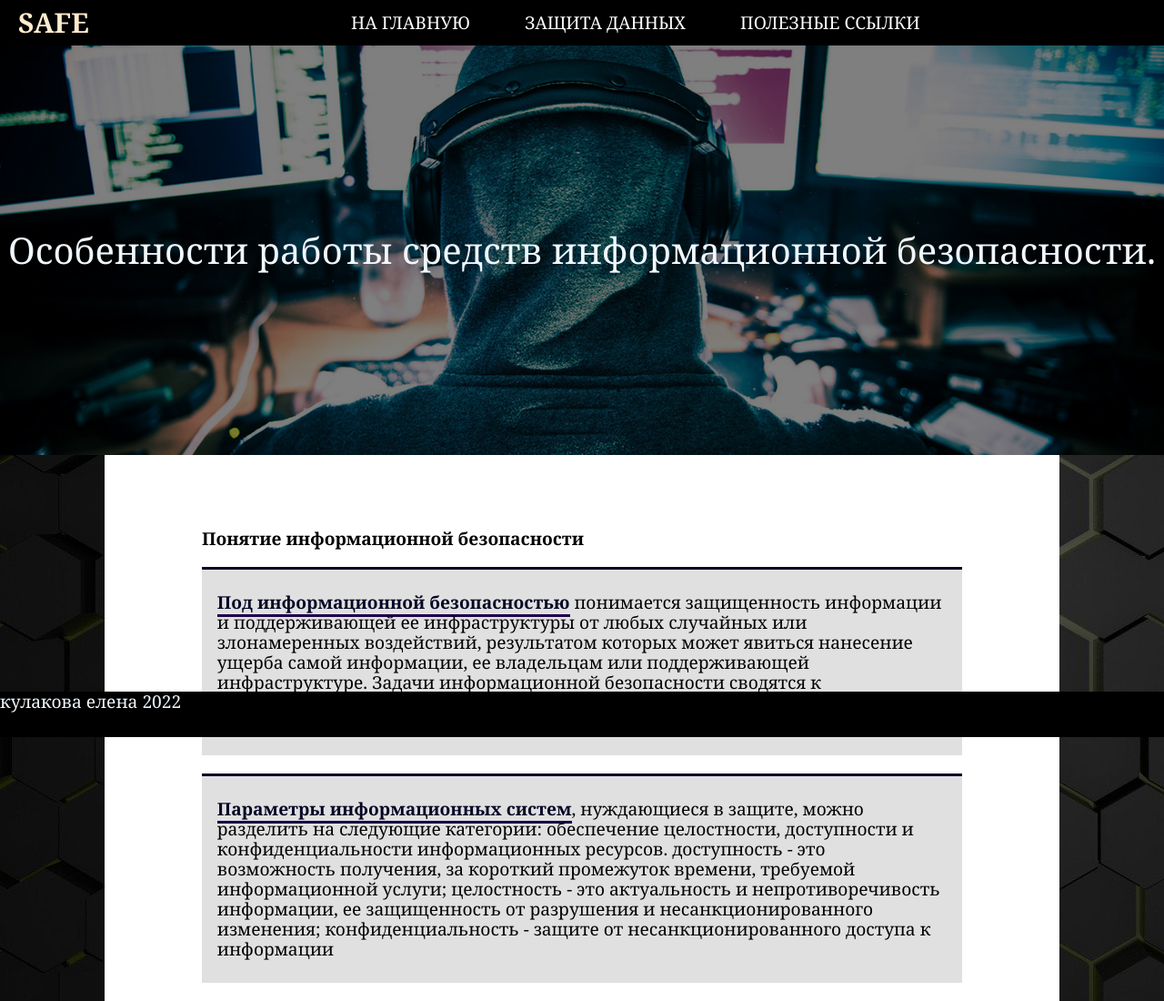
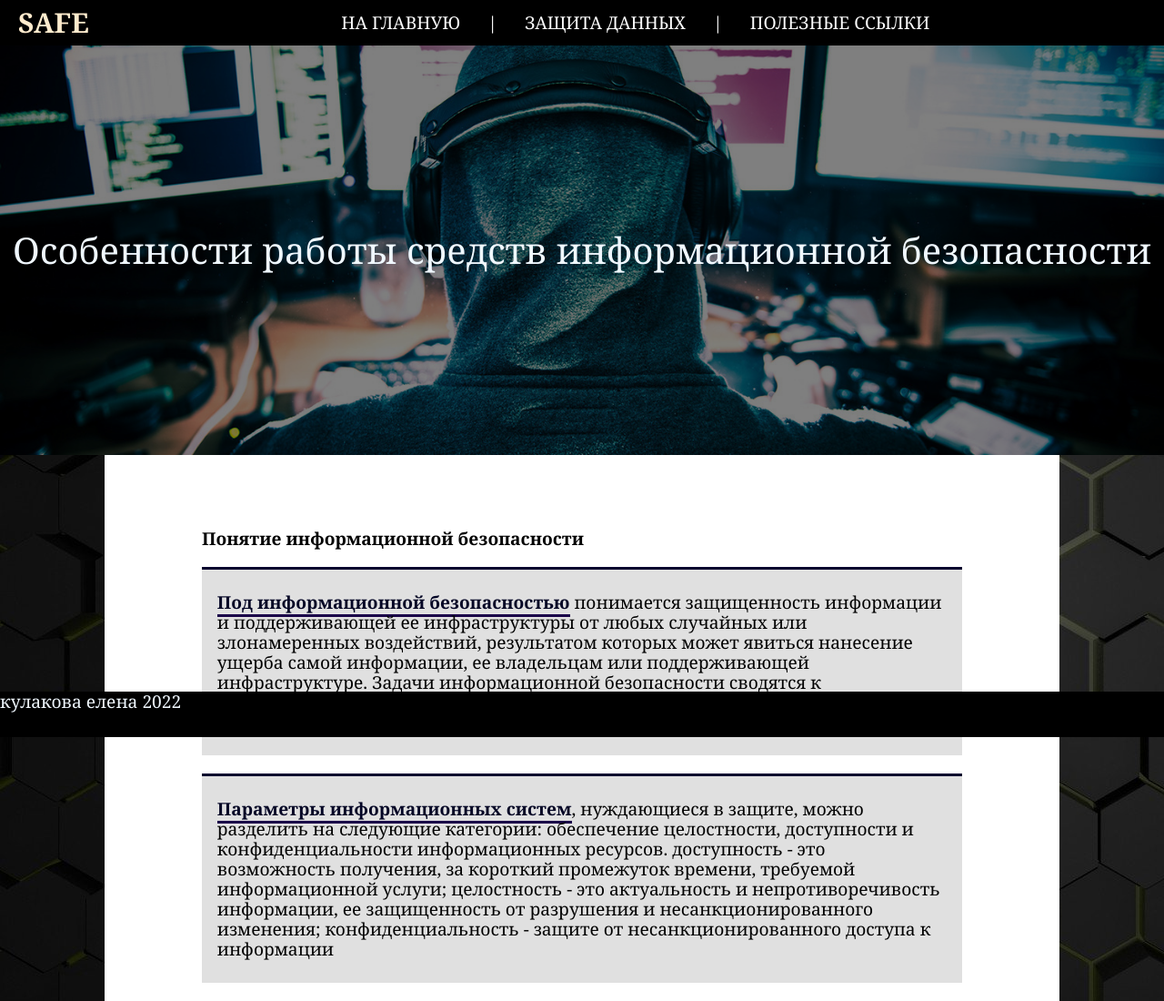
Before and after one commit to Helen129100/safe, a plain HTML site: page index.html in a window 1280 px wide. Shown: the top 1100 px of the page at 91% size. Drawn offline with Linux system fonts and the light colour scheme.

Commit message:
Update index.html

```diff
--- a/index.html
+++ b/index.html
@@ -10,17 +10,21 @@
 </head>
 <body>
   <header >
+
       <nav class="navbar" id="navbar">
-          <h1 class="name" >safe</h1>
-         <ul>
-            <!-- <li id="name">Math</li>-->
-             <li><a href="https://helen129100.github.io/safe/">на главную</a> </li>
+           <h2 class="name"  >safe</h2>
+
+         <ul >
+
+             <li><a href="index.html">на главную</a> </li>
+             <li>|</li>
              <li><a href="index2.html " >защита данных </a></li>
+             <li>|</li>
               <li><a href="index4.html"> полезные ссылки </a></li>
          </ul>
       </nav>
       <div class="container">
-         <p class="title "> Особенности работы средств информационной безопасности.</p>
+         <p class="title "> Особенности работы средств информационной безопасности</p>
       </div>
 
   </header>
```
